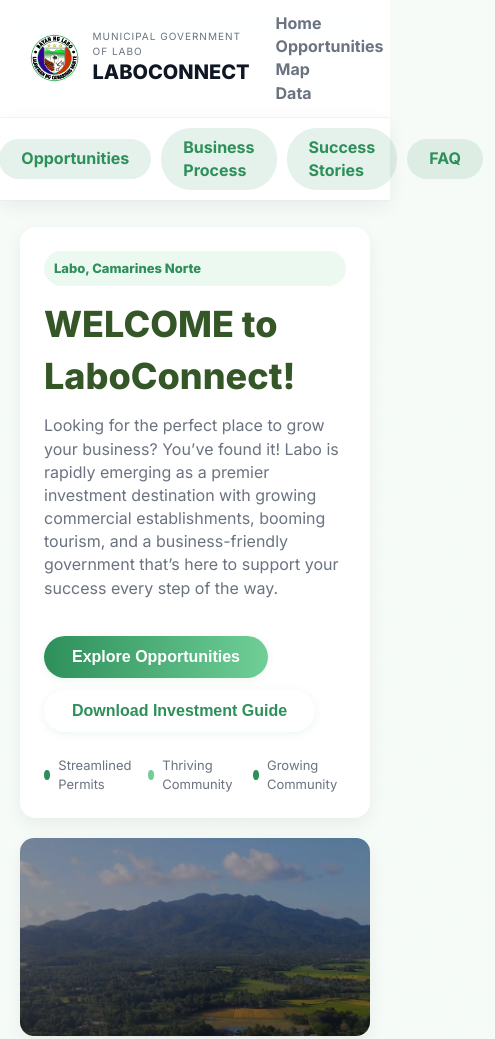
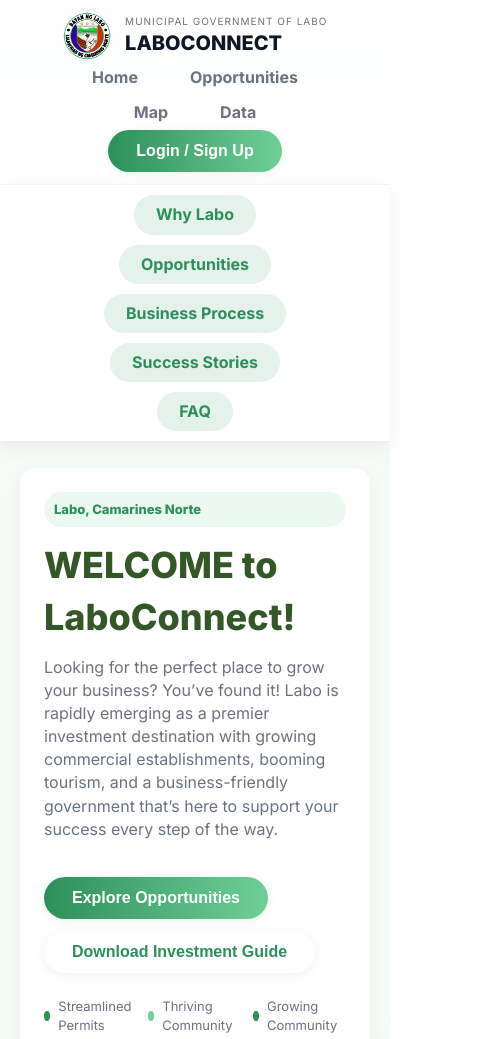
Before and after one commit to HenchinUI/LaboConnect, a website: page public/components/index.html in a window 390 px wide. Shown: the top 1039 px of the page, 495 px wide, since content can reach past the window. Drawn offline with Linux system fonts and the light colour scheme; no server answers.

Commit message:
Add files via upload

```diff
--- a/public/css/global.css
+++ b/public/css/global.css
@@ -591,6 +591,68 @@
     min-width: 0;
     justify-content: center;
   }
+
+.labo-row-1{
+    display: flex
+;
+    justify-content: space-between;
+    align-items: center;
+    flex-wrap: nowrap;
+    overflow-x: auto;
+    padding: 12px 30px;
+    flex-direction: column;
+}
+
+.labo-row-2{
+    position: -webkit-sticky;
+    position: sticky;
+    top: 0;
+    z-index: 1100;
+    background: var(--card, #fff);
+    padding: 10px 18px;
+    display: flex
+;
+    gap: 10px;
+    align-items: center;
+    box-shadow: 0 6px 18px rgba(2, 6, 23, 0.06);
+    transition: transform .18s
+ease, box-shadow .18s
+ease, padding .18s
+ease;
+    flex-direction: column;
+
+}
+
+
+
+.footer-contact{
+  visibility: hidden;
+      position: absolute;
+}
+
+.faq-cta-grid{
+      display: flex
+;
+    justify-content: center;
+    gap: 20px;
+    width: 100%;
+    max-width: 980px;
+    flex-direction: column;
+}
+
+.labo-top-nav{
+      display: flex
+;
+    flex-wrap: wrap;
+    justify-content: center;
+}
+
+.grid-2{
+      display: flex
+;
+    flex-direction: column;
+}
+
 }
 @media (max-width:1000px) {
   .contact-grid { grid-template-columns: 1fr 320px; }
--- a/public/js/home.js
+++ b/public/js/home.js
@@ -1,5 +1,5 @@
 function downloadGuide(){
-  window.open("assets/docs/investment-guide.pdf","_blank");
+  window.open("/assets/docs/LABOCONNECT- INVESTMENT GUIDE 2025.pdf","_blank");
 }
 
 // Open inquiry modal for a specific listing
```
Also changed, not shown: public/components/admin-dashboard.html (+4 -1 lines).
